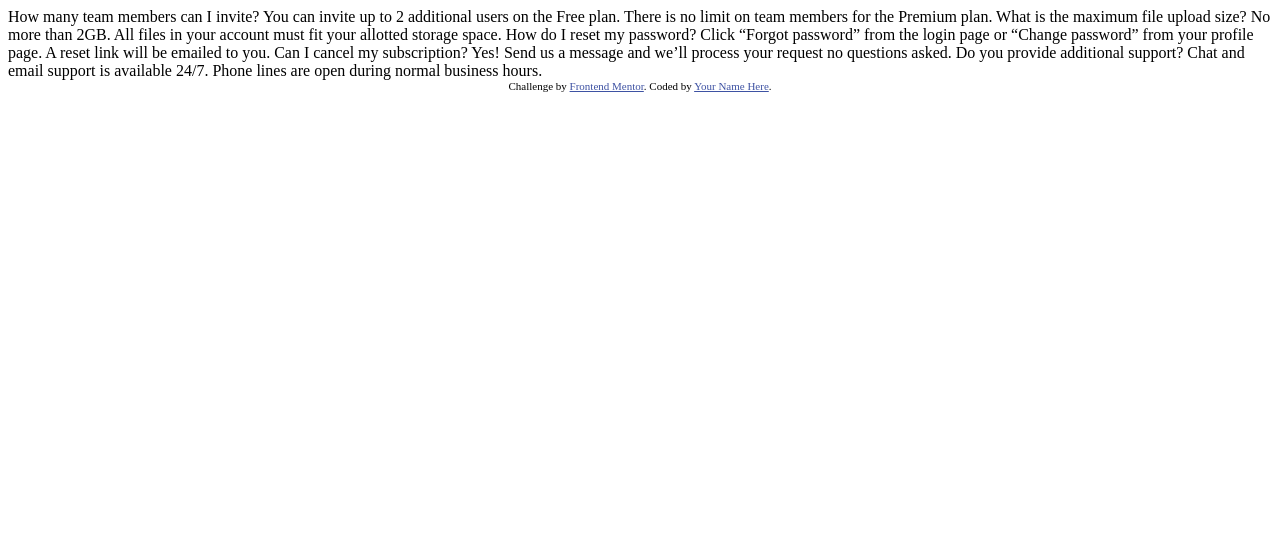
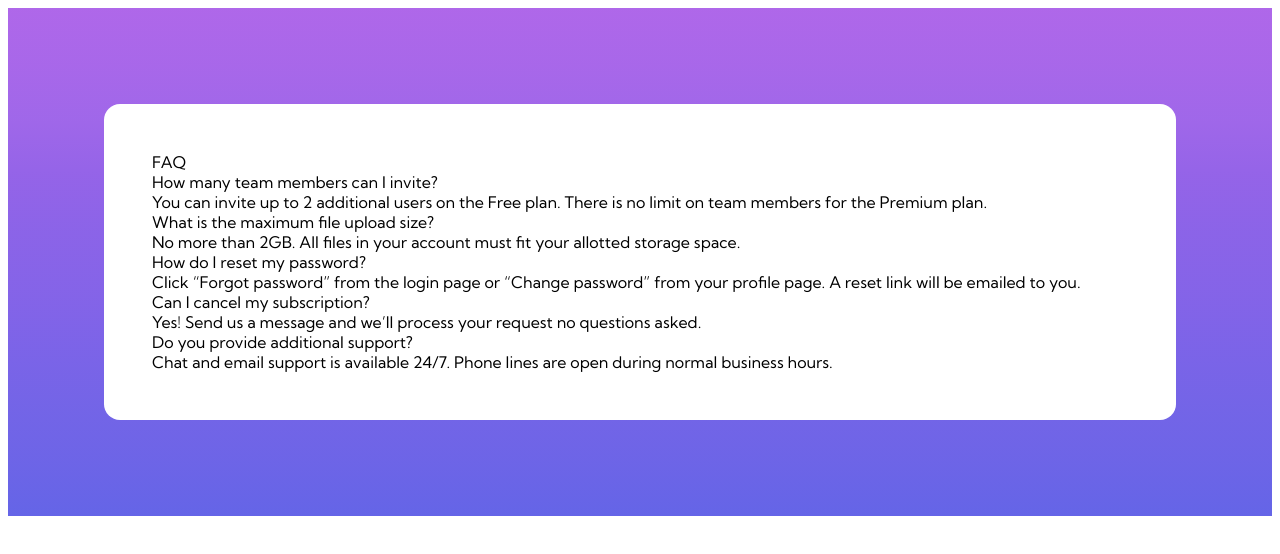
Before and after one commit to Robert0362/faq_accordion, a plain HTML site: page index.html in a window 1280 px wide. Drawn offline with Linux system fonts and the light colour scheme.

Commit message:
Base Layout

```diff
--- /dev/null
+++ b/CSS/styles.css
@@ -0,0 +1,46 @@
+:root{
+    /* GRADIENTS */
+    --SoftViolet: hsl(273, 75%, 66%);
+    --SoftBlue: hsl(240, 73%, 65%);
+    /* TEXT */
+    --VeryDarkDesaturatedBlue: hsl(238, 29%, 16%);
+    --SoftRed: hsl(14, 88%, 65%);
+    --VeryDarkGrayishBlue: hsl(237, 12%, 33%);
+    --DarkGrayishBlue: hsl(240, 6%, 50%);
+    /* Divider */
+    --LightGrayishBlue: hsl(240, 5%, 91%);
+}
+
+body{
+    font-family:    'Kumbh Sans';
+    font-size:      15;
+
+}
+
+.container{
+    background-image: linear-gradient(
+        0deg,
+        hsl(240deg 73% 65%) 0%,
+        hsl(244deg 73% 65%) 11%,
+        hsl(247deg 73% 65%) 22%,
+        hsl(251deg 74% 65%) 33%,
+        hsl(255deg 74% 65%) 44%,
+        hsl(258deg 74% 65%) 56%,
+        hsl(262deg 74% 65%) 67%,
+        hsl(266deg 75% 66%) 78%,
+        hsl(270deg 75% 66%) 89%,
+        hsl(273deg 75% 66%) 100%
+);
+
+height: 100%;
+margin:0;
+padding:3rem;
+
+}
+
+.card{
+    background-color: #FFF;
+    margin:3rem;
+    border-radius: 1rem;
+    padding: 3rem;
+}
--- a/index.html
+++ b/index.html
@@ -3,38 +3,66 @@
 <head>
   <meta charset="UTF-8">
   <meta name="viewport" content="width=device-width, initial-scale=1.0"> <!-- displays site properly based on user's device -->
-
   <link rel="icon" type="image/png" sizes="32x32" href="./images/favicon-32x32.png">
-
+  <link rel="preconnect" href="https://fonts.googleapis.com">
+  <link rel="preconnect" href="https://fonts.gstatic.com" crossorigin>
+  <link href="https://fonts.googleapis.com/css2?family=Kumbh+Sans:wght@400;700&display=swap" rel="stylesheet">
+  <link rel="stylesheet" href="CSS/styles.css">
   <title>Frontend Mentor | FAQ Accordion Card</title>
 
-  <!-- Feel free to remove these styles or customise in your own stylesheet 👍 -->
-  <style>
-    .attribution { font-size: 11px; text-align: center; }
-    .attribution a { color: hsl(228, 45%, 44%); }
-  </style>
 </head>
 <body>
+  <div class="container">
+    <div class="card">
+      <header class="title">
+        FAQ
+      </header>
+      <section class="questions__body">
+        <div class="pairing">
+          <div class="question">
             How many team members can I invite?
+          </div>
+          <div class="answer">
             You can invite up to 2 additional users on the Free plan. There is no limit on
             team members for the Premium plan.
-
+          </div>
+        </div>
+        <div class="pairing">
+          <div class="question">
             What is the maximum file upload size?
+          </div>
+          <div class="answer">
             No more than 2GB. All files in your account must fit your allotted storage space.
-
+          </div>
+        </div>
+        <div class="pairing">
+          <div class="question">
             How do I reset my password?
+          </div>
+          <div class="answer">
             Click “Forgot password” from the login page or “Change password” from your profile page.
             A reset link will be emailed to you.
+          </div>
+        </div>
+        <div class="pairing">
+          <div class="question">
+            Can I cancel my subscription?
+          </div>
+          <div class="answer">
+            Yes! Send us a message and we’ll process your request no questions asked.
+          </div>
+        </div>
+        <div class="pairing">
+          <div class="question">
+            Do you provide additional support?
+          </div>
+          <div class="answer">
+            Chat and email support is available 24/7. Phone lines are open during normal business hours.
+          </div>
+        </div>
+      </section>
+    </div>
+  </div>
 
-  Can I cancel my subscription?
-  Yes! Send us a message and we’ll process your request no questions asked.
-
-  Do you provide additional support?
-  Chat and email support is available 24/7. Phone lines are open during normal business hours.
-
-  <div class="attribution">
-    Challenge by <a href="https://www.frontendmentor.io?ref=challenge" target="_blank">Frontend Mentor</a>.
-    Coded by <a href="#">Your Name Here</a>.
-  </div>
 </body>
 </html>
```
Also changed, not shown: JavaScript/script.js (added). Lines whose indentation alone changed are shown as unchanged.
